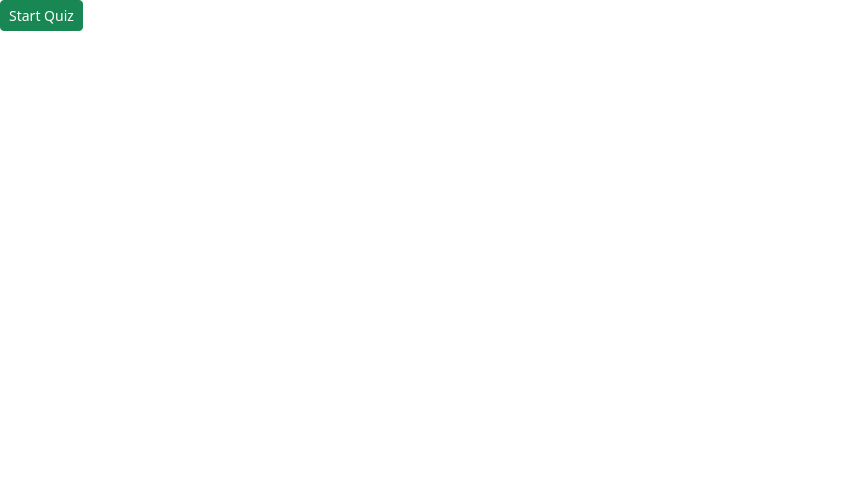
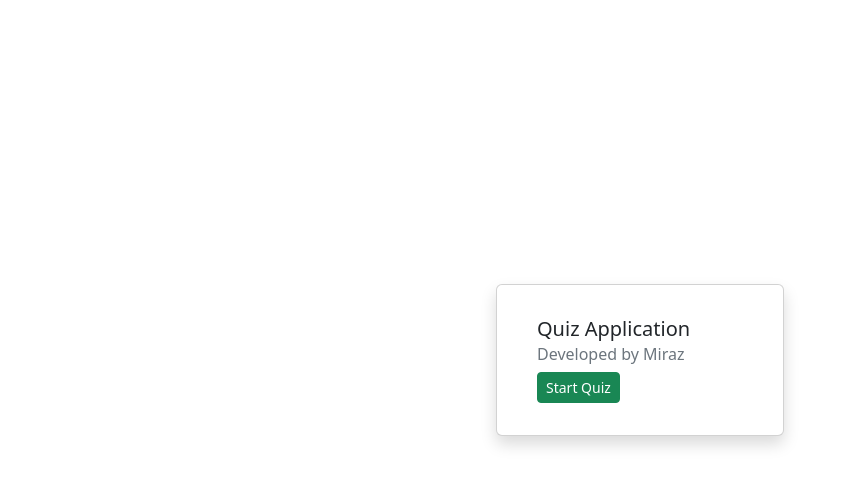
Before and after one commit to Miraz-Uddin/Fullstack-React-boot-camp-batch-03, a React app in the folder Tasks/Day-9/: page / in a window 1280 px wide. Shown: the top 486 px of the page, without its empty margins (0-850 px from the left). Built offline with nearby package versions, Linux system fonts and the light colour scheme; the HTML template or start-up script is replaced by a standard one.

Commit message:
Quiz Initial Design Done

```diff
--- a/Tasks/Day-9/src/components/AnswerCard.jsx
+++ b/Tasks/Day-9/src/components/AnswerCard.jsx
@@ -9,11 +9,6 @@ export default function AnswerCard({
   correctAnswer,
   selectedAnswer,
 }) {
-  // user selcted answer
-  // picked answer
-  // correct answer
-  console.log(correctAnswer);
-  console.log(selectedAnswer);
   const isRightAnswer = selectedAnswer && answer === correctAnswer;
   const isWrongAnswer =
     selectedAnswer &&
--- a/Tasks/Day-9/src/components/Home.jsx
+++ b/Tasks/Day-9/src/components/Home.jsx
@@ -1,18 +1,22 @@
 import React, { useState } from "react";
 import arrayShuffle from "../utils/arrayShuffle";
+import InitialCard from "./InitialCard";
 import QuestionCard from "./QuestionCard";
+import ScoreCard from "./ScoreCard";
 
 export default function Home() {
   const [allQuiz, setAllQuiz] = useState(null);
   const [quizOver, setQuizOver] = useState(false);
-  const [currentQuiz, setCurrentQuiz] = useState({
+  const currentQuizInitial = {
     index: 0,
+    totalMark: 0,
     totalScore: 0,
     selectedAnswer: null,
     correctAnswer: null,
     question: null,
     answersSet: [],
-  });
+  };
+  const [currentQuiz, setCurrentQuiz] = useState(currentQuizInitial);
 
   const fetchQuiz = async () => {
     try {
@@ -27,6 +31,7 @@ export default function Home() {
       setCurrentQuiz((prev) => {
         return {
           index: 0,
+          totalMark: results.length,
           totalScore: 0,
           correctAnswer: results[0].correct_answer,
           question: results[0].question,
@@ -82,17 +87,7 @@ export default function Home() {
     setQuizOver(false);
     setAllQuiz(null);
     setCurrentQuiz((prev) => {
-      return {
-        ...prev,
-        index: 0,
-        totalScore: 0,
-        correctAnswer: allQuiz[0].correct_answer,
-        question: allQuiz[0].question,
-        answersSet: arrayShuffle([
-          ...allQuiz[0].incorrect_answers,
-          allQuiz[0].correct_answer,
-        ]),
-      };
+      return currentQuizInitial;
     });
   };
 
@@ -115,12 +110,14 @@ export default function Home() {
 
   return (
     <>
-      {quizOver && <p>Score: {currentQuiz.totalScore}</p>}
-      {!allQuiz ? (
-        <button className="btn btn-success btn-sm" onClick={fetchQuiz}>
-          Start Quiz
-        </button>
-      ) : (
+      {quizOver && (
+        <ScoreCard
+          totalScore={currentQuiz.totalScore}
+          totalMark={currentQuiz.totalMark}
+          resetQuiz={resetQuiz}
+        />
+      )}
+      {allQuiz ? (
         <QuestionCard
           quiz={currentQuiz}
           count={allQuiz.length}
@@ -129,6 +126,10 @@ export default function Home() {
           resetQuiz={resetQuiz}
           handleSelectedAnswer={handleSelectedAnswer}
         />
+      ) : quizOver ? (
+        <></>
+      ) : (
+        <InitialCard fetchQuiz={fetchQuiz} />
       )}
     </>
   );
--- /dev/null
+++ b/Tasks/Day-9/src/components/InitialCard.jsx
@@ -0,0 +1,27 @@
+import React from "react";
+import Card from "react-bootstrap/Card";
+
+export default function InitialCard({ fetchQuiz }) {
+  return (
+    <div className="container">
+      <div className="row">
+        <div
+          className="col-12 d-flex justify-content-center align-items-center"
+          style={{ height: "90vh" }}
+        >
+          <Card style={{ width: "18rem" }} className="shadow px-4 py-3">
+            <Card.Body>
+              <Card.Title>Quiz Application</Card.Title>
+              <Card.Subtitle className="mb-2 text-muted">
+                Developed by Miraz
+              </Card.Subtitle>
+              <button className="btn btn-success btn-sm" onClick={fetchQuiz}>
+                Start Quiz
+              </button>
+            </Card.Body>
+          </Card>
+        </div>
+      </div>
+    </div>
+  );
+}
--- /dev/null
+++ b/Tasks/Day-9/src/components/ScoreCard.jsx
@@ -0,0 +1,33 @@
+import React from "react";
+import Card from "react-bootstrap/Card";
+
+export default function ScoreCard({ totalScore, totalMark, resetQuiz }) {
+  return (
+    <div className="container">
+      <div className="row">
+        <div
+          className="col-12 d-flex justify-content-center align-items-center"
+          style={{ height: "90vh" }}
+        >
+          <Card style={{ width: "18rem" }}>
+            <Card.Body>
+              <Card.Title>Quiz Result</Card.Title>
+              <Card.Subtitle className="mb-2 text-muted">Score</Card.Subtitle>
+              <Card.Text>
+                {" "}
+                You Got: <strong> {totalScore} </strong>{" "}
+              </Card.Text>
+              <Card.Text>
+                {" "}
+                Total Mark: <strong> {totalMark} </strong>{" "}
+              </Card.Text>
+              <button onClick={resetQuiz} className="btn btn-danger btn-sm">
+                Reset Quiz
+              </button>
+            </Card.Body>
+          </Card>
+        </div>
+      </div>
+    </div>
+  );
+}
```
